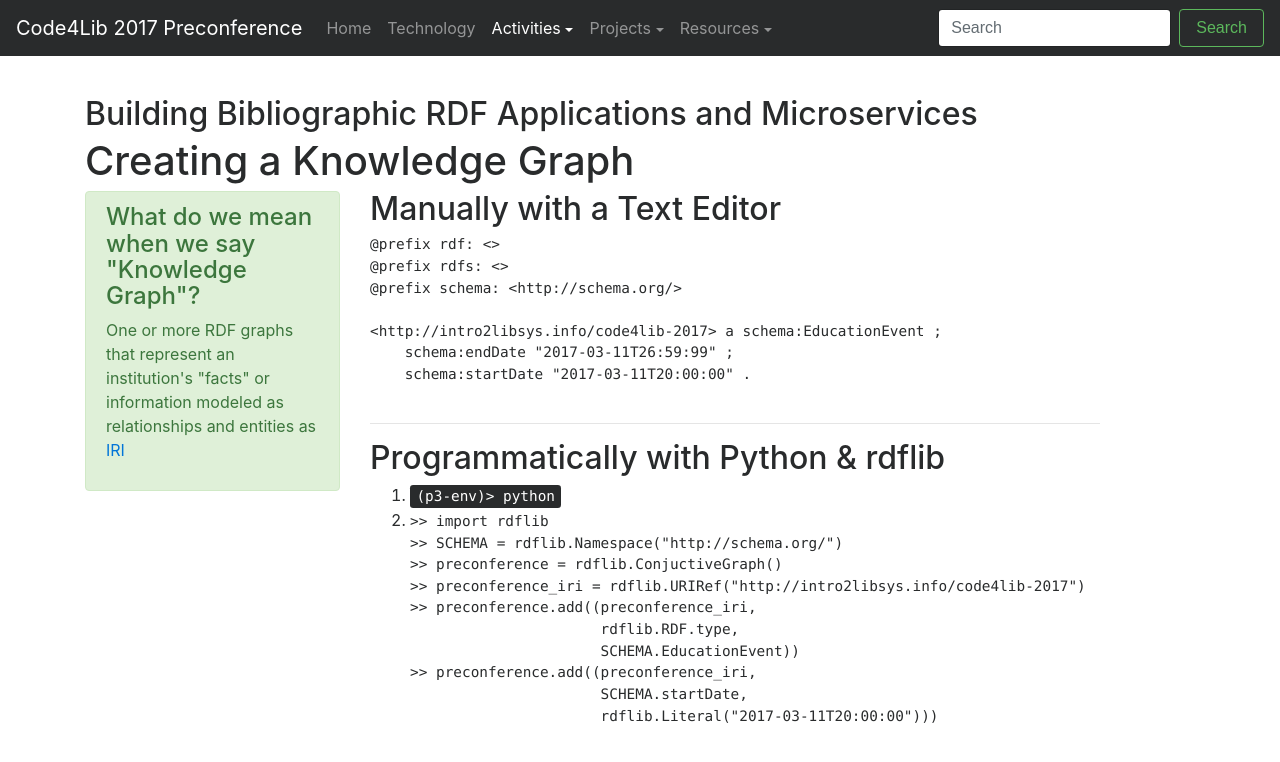
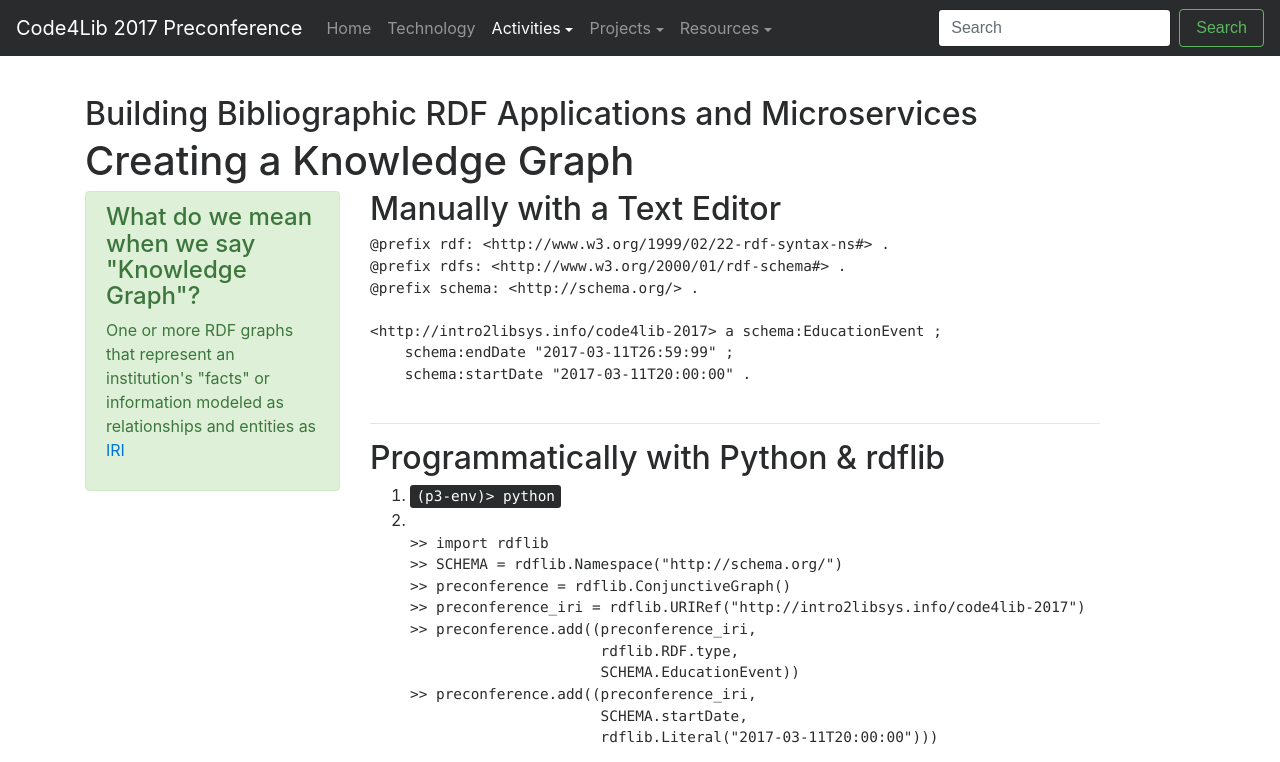
Before and after one commit to jermnelson/code4lib-2017, a Flask app: page /create-knowledge-graph in a window 1280 px wide. Shown: the top 762 px of the page. Run offline with Flask 2, Linux system fonts and the light colour scheme; some libraries are stand-ins or nearby versions.

Commit message:
Content additions

```diff
--- a/templates/create-knowledge-graph.html
+++ b/templates/create-knowledge-graph.html
@@ -18,9 +18,9 @@
     <div class="col-md-8">
         <h2>Manually with a Text Editor</h2>
 <pre>
-@prefix rdf: <>
-@prefix rdfs: <>
-@prefix schema: &lt;http://schema.org/&gt;
+@prefix rdf: &lt;http://www.w3.org/1999/02/22-rdf-syntax-ns#&gt; .
+@prefix rdfs: &lt;http://www.w3.org/2000/01/rdf-schema#&gt; .
+@prefix schema: &lt;http://schema.org/&gt; .
 
 &lt;http://intro2libsys.info/code4lib-2017&gt; a schema:EducationEvent ;
     schema:endDate "2017-03-11T26:59:99" ;
@@ -31,10 +31,10 @@
         <h2>Programmatically with Python &amp; rdflib</h2>
         <ol>
             <li><kbd>(p3-env)&gt; python</kbd></li>
-            <li><pre class="bg-invert">
+            <li><pre><code>
 >> import rdflib
 >> SCHEMA = rdflib.Namespace("http://schema.org/")
->> preconference = rdflib.ConjuctiveGraph()
+>> preconference = rdflib.ConjunctiveGraph()
 >> preconference_iri = rdflib.URIRef("http://intro2libsys.info/code4lib-2017")
 >> preconference.add((preconference_iri,
                       rdflib.RDF.type,
@@ -42,7 +42,16 @@
 >> preconference.add((preconference_iri,
                       SCHEMA.startDate,
                       rdflib.Literal("2017-03-11T20:00:00")))
-        </pre></li>
+            </code></pre></li>
     </div>
 </div>
+<hr>
+<h2>Example One: Colorado College</h2>
+<img src="{{ url_for('static', filename='images/cc-logo.png') }}">
+<div class="row">
+
+
+</div>
+<h2>Example Two: Kean University</h2>
+<img src="{{ url_for('static', filename='images/Kean_University_Logo.png') }}">
 {% endblock %}
--- a/templates/search-results.html
+++ b/templates/search-results.html
@@ -2,6 +2,7 @@
 
 {% block main %}
 <h2>Search Results</h2>
+{% if results %}
 <h3>Query: <em>{{ results.query }}</em></h3>
 <p>Number of hits: {{ results.results|length }}</p>
 <table class="table table-striped">
@@ -24,4 +25,7 @@
     {% endfor %}
     </tbody>
 </table>
+{% else %}
+<p class="lead">No search results</p>
+{% endif %}
 {% endblock main %}
```
Also changed, not shown: static/images/Kean_University_Logo.png (added).
